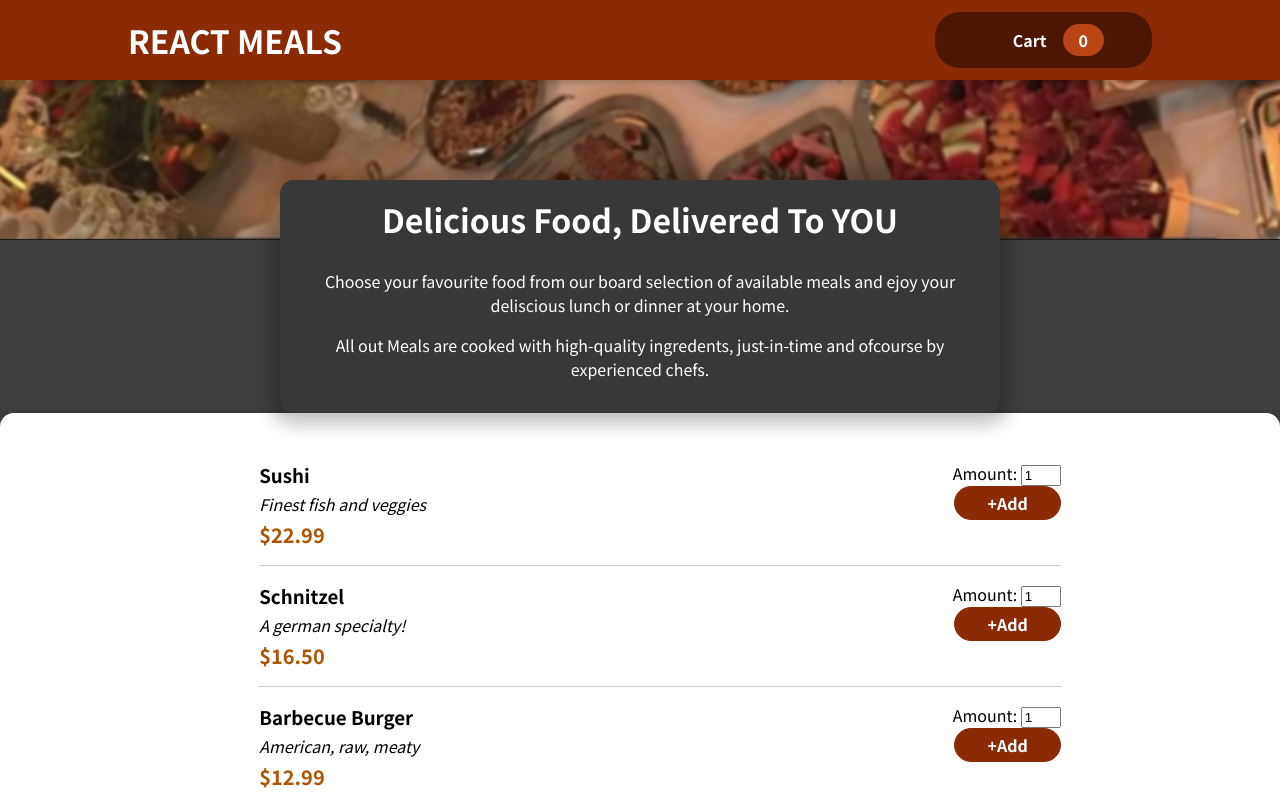
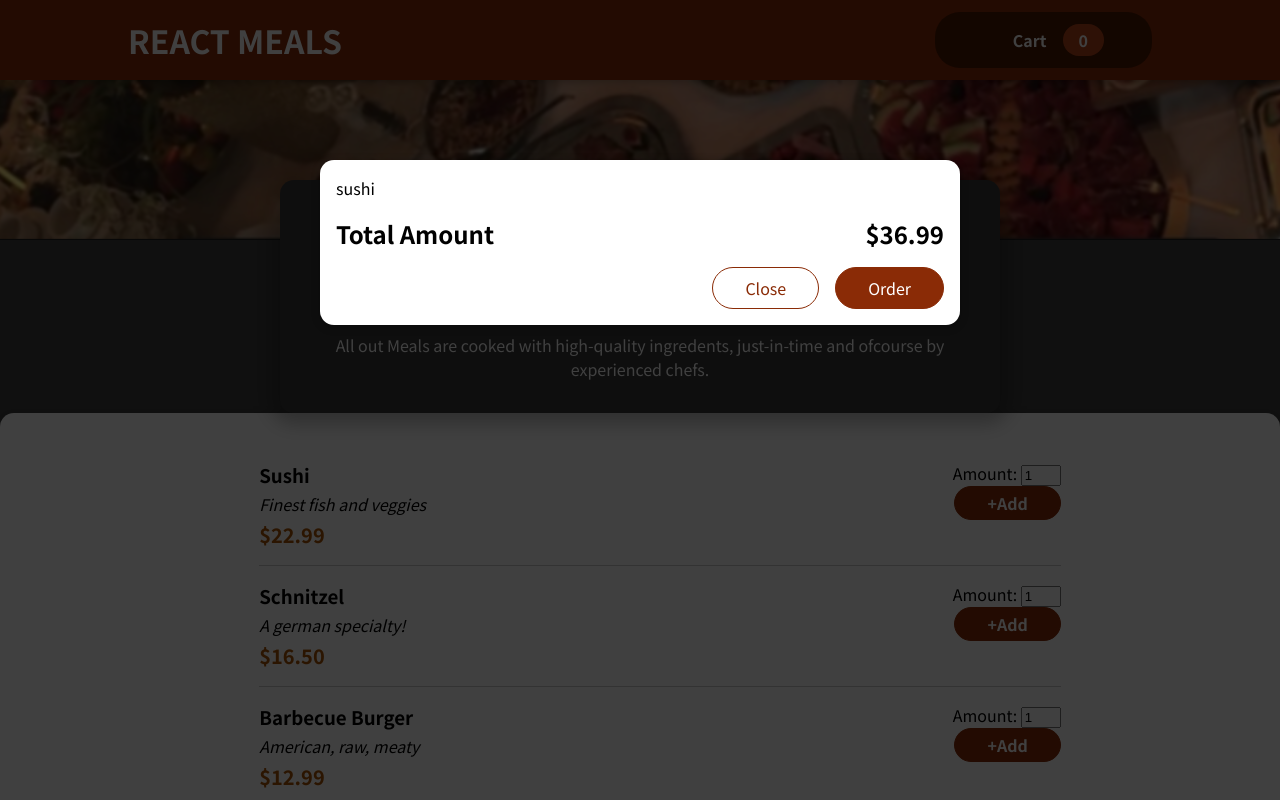
Before and after one commit to prawin10-mech/RestaurantAppReact, a React (Create React App) app: page / in a window 1280 px wide. Shown: the top 800 px of the page. Built offline with nearby package versions, Linux system fonts and the light colour scheme.

Commit message:
added cart

```diff
--- a/public/index.html
+++ b/public/index.html
@@ -15,6 +15,8 @@
   </head>
   <body>
     <noscript>You need to enable JavaScript to run this app.</noscript>
+    <div id="overlay"></div>
+    <div id="backdrop"></div>
     <div id="root"></div>
   </body>
 </html>
--- a/src/App.js
+++ b/src/App.js
@@ -1,9 +1,11 @@
 import Header from "./components/Layout/Header";
 import Meals from "./components/Meals/Meals";
+import Cart from "./components/Cart/Cart";
 
 function App() {
   return (
     <div>
+      <Cart />
       <Header />
       <Meals />
     </div>
--- /dev/null
+++ b/src/components/Cart/Cart.js
@@ -0,0 +1,28 @@
+import Modal from "../UI/Modal";
+import classes from "./Cart.module.css";
+
+const Cart = () => {
+  const CartItems = (
+    <ul className={classes["cart-items"]}>
+      {[{ id: 1, name: "sushi", price: 20, amount: 2 }].map((item) => (
+        <li>{item.name}</li>
+      ))}
+    </ul>
+  );
+
+  return (
+    <Modal>
+      {CartItems}
+      <div className={classes.total}>
+        <span>Total Amount</span>
+        <span>$36.99</span>
+      </div>
+      <div className={classes.actions}>
+        <button className={classes["button--alt"]}>Close</button>
+        <button className={classes.button}>Order</button>
+      </div>
+    </Modal>
+  );
+};
+
+export default Cart;
--- /dev/null
+++ b/src/components/Cart/Cart.module.css
@@ -0,0 +1,46 @@
+.cart-items {
+  list-style: none;
+  margin: 0;
+  padding: 0;
+  max-height: 20rem;
+  overflow: auto;
+}
+
+.total {
+  display: flex;
+  justify-content: space-between;
+  align-items: center;
+  font-weight: bold;
+  font-size: 1.5rem;
+  margin: 1rem 0;
+}
+
+.actions {
+  text-align: right;
+}
+
+.actions button {
+  font: inherit;
+  cursor: pointer;
+  background-color: transparent;
+  border: 1px solid #8a2b06;
+  padding: 0.5rem 2rem;
+  border-radius: 25px;
+  margin-left: 1rem;
+}
+
+.actions button:hover,
+.actions button:active {
+  background-color: #5a1a01;
+  border-color: #5a1a01;
+  color: white;
+}
+
+.actions .button--alt {
+  color: #8a2b06;
+}
+
+.actions .button {
+  background-color: #8a2b06;
+  color: white;
+}
--- /dev/null
+++ b/src/components/UI/Modal.js
@@ -0,0 +1,29 @@
+import classes from "./Modal.module.css";
+import React from "react";
+import ReactDOM from "react-dom";
+
+const Backdrop = () => {
+  return <div className={classes.backdrop}></div>;
+};
+
+const ModalOverlay = (props) => {
+  return (
+    <div className={classes.modal}>
+      <div className={classes.content}>{props.children}</div>
+    </div>
+  );
+};
+
+const Modal = (props) => {
+  return (
+    <>
+      {ReactDOM.createPortal(<Backdrop />, document.getElementById("overlay"))}
+      {ReactDOM.createPortal(
+        <ModalOverlay>{props.children}</ModalOverlay>,
+        document.getElementById("backdrop")
+      )}
+    </>
+  );
+};
+
+export default Modal;
--- /dev/null
+++ b/src/components/UI/Modal.module.css
@@ -0,0 +1,40 @@
+.backdrop {
+  position: fixed;
+  top: 0;
+  left: 0;
+  width: 100%;
+  height: 100vh;
+  z-index: 20;
+  background-color: rgba(0, 0, 0, 0.75);
+}
+
+.modal {
+  position: fixed;
+  top: 20vh;
+  left: 5%;
+  width: 90%;
+  background-color: white;
+  padding: 1rem;
+  border-radius: 14px;
+  box-shadow: 0 2px 8px rgba(0, 0, 0, 0.25);
+  z-index: 30;
+  animation: slide-down 300ms ease-out forwards;
+}
+
+@media (min-width: 768px) {
+  .modal {
+    width: 40rem;
+    left: calc(50% - 20rem);
+  }
+}
+
+@keyframes slide-down {
+  from {
+    opacity: 0;
+    transform: translateY(-3rem);
+  }
+  to {
+    opacity: 1;
+    transform: translateY(0);
+  }
+}
```
